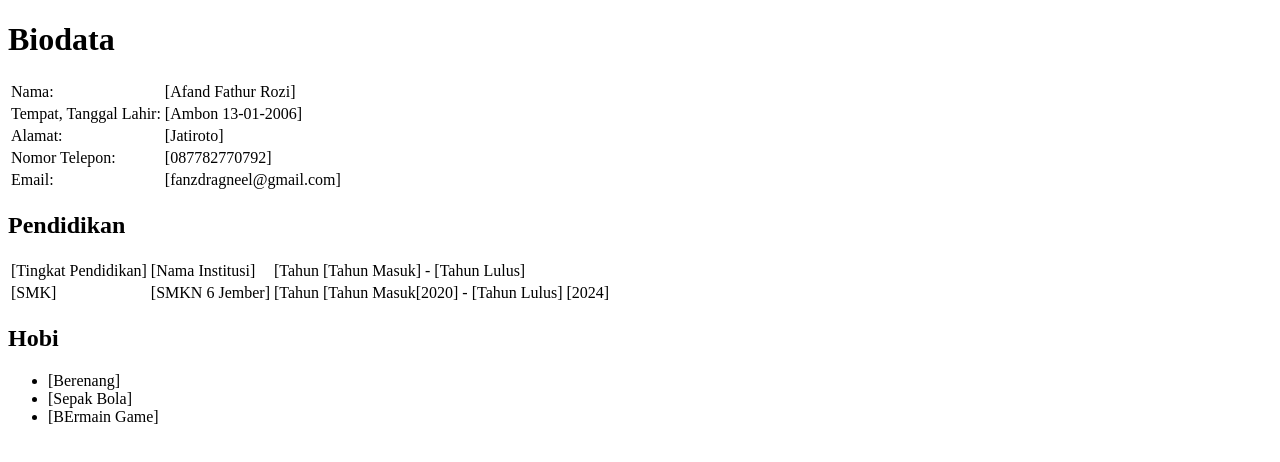
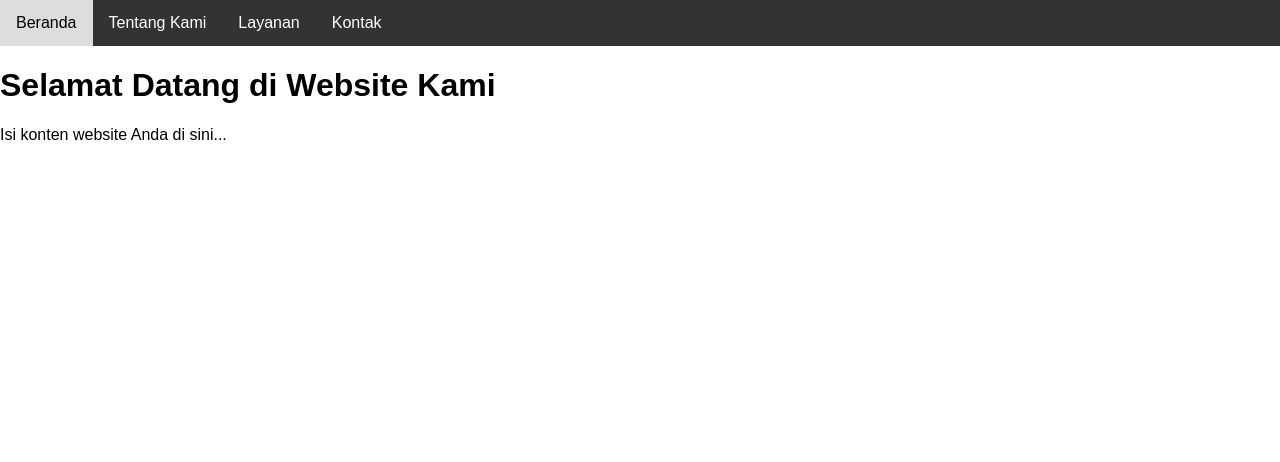
Before and after one commit to Fannzz/tugas, a plain HTML site: page index.html in a window 1280 px wide. Drawn offline with Linux system fonts and the light colour scheme.

Commit message:
Afand,Menambahkan file navigasi

```diff
--- a/index.html
+++ b/index.html
@@ -1,51 +1,95 @@
 <!DOCTYPE html>
 <html>
 <head>
-    <title>Biodata</title>
+    <title>Contoh Menu Navigasi</title>
+    <style>
+        body {
+            margin: 0;
+            padding: 0;
+            font-family: Arial, sans-serif;
+        }
+
+        .navbar {
+            background-color: #333;
+            overflow: hidden;
+        }
+
+        .navbar a {
+            float: left;
+            display: block;
+            color: white;
+            text-align: center;
+            padding: 14px 16px;
+            text-decoration: none;
+        }
+
+        .dropdown {
+            float: left;
+            overflow: hidden;
+        }
+
+        .dropdown .dropbtn {
+            font-size: 16px;
+            border: none;
+            outline: none;
+            color: white;
+            background-color: inherit;
+            margin: 0;
+            padding: 14px 16px;
+        }
+
+        .navbar a:hover, .dropdown:hover .dropbtn {
+            background-color: #ddd;
+            color: black;
+        }
+
+        .dropdown-content {
+            display: none;
+            position: absolute;
+            background-color: #f9f9f9;
+            min-width: 160px;
+            box-shadow: 0px 8px 16px 0px rgba(0,0,0,0.2);
+            z-index: 1;
+        }
+
+        .dropdown-content a {
+            float: none;
+            color: black;
+            padding: 12px 16px;
+            text-decoration: none;
+            display: block;
+            text-align: left;
+        }
+
+        .dropdown-content a:hover {
+            background-color: #ddd;
+        }
+
+        .dropdown:hover .dropdown-content {
+            display: block;
+        }
+    </style>
 </head>
 <body>
-    <h1>Biodata</h1>
-    <table>
-        <tr>
-            <td>Nama:</td>
-            <td>[Afand Fathur Rozi]</td>
-        </tr>
-        <tr>
-            <td>Tempat, Tanggal Lahir:</td>
-            <td>[Ambon 13-01-2006]</td>
-        </tr>
-        <tr>
-            <td>Alamat:</td>
-            <td>[Jatiroto]</td>
-        </tr>
-        <tr>
-            <td>Nomor Telepon:</td>
-            <td>[087782770792]</td>
-        </tr>
-        <tr>
-            <td>Email:</td>
-            <td>[fanzdragneel@gmail.com]</td>
-        </tr>
-    </table>
 
-    <h2>Pendidikan</h2>
-    <table>
-        <tr>
-            <td>[Tingkat Pendidikan]</td>
-            <td>[Nama Institusi]</td>
-            <td>[Tahun [Tahun Masuk] - [Tahun Lulus]</td>
-        </tr>
-        <tr>
-            <td>[SMK]</td>
-            <td>[SMKN 6 Jember]</td>
-            <td> [Tahun [Tahun Masuk[2020] - [Tahun Lulus] [2024]</td>
-        </tr>
-    </table>
-       <h2>Hobi</h2>
-    <ul>
-        <li>[Berenang]</li>
-        <li>[Sepak Bola]</li>
-        <li>[BErmain Game]</li>
-    </ul>
+<div class="navbar">
+    <a href="#home">Beranda</a>
+    <a href="#about">Tentang Kami</a>
+    <div class="dropdown">
+        <button class="dropbtn">Layanan
+            <i class="fa fa-caret-down"></i>
+        </button>
+        <div class="dropdown-content">
+            <a href="#service1">Layanan 1</a>
+            <a href="#service2">Layanan 2</a>
+            <a href="#service3">Layanan 3</a>
+        </div>
+    </div>
+    <a href="#contact">Kontak</a>
+</div>
+
+<h1>Selamat Datang di Website Kami</h1>
+<p>Isi konten website Anda di sini...</p>
+
 </body>
 </html>
```
Also changed, not shown: navigasi.html (deleted, +0 -1 lines).
